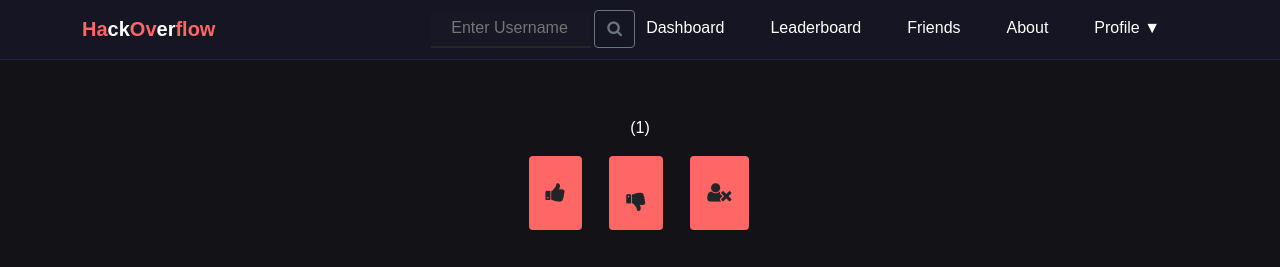
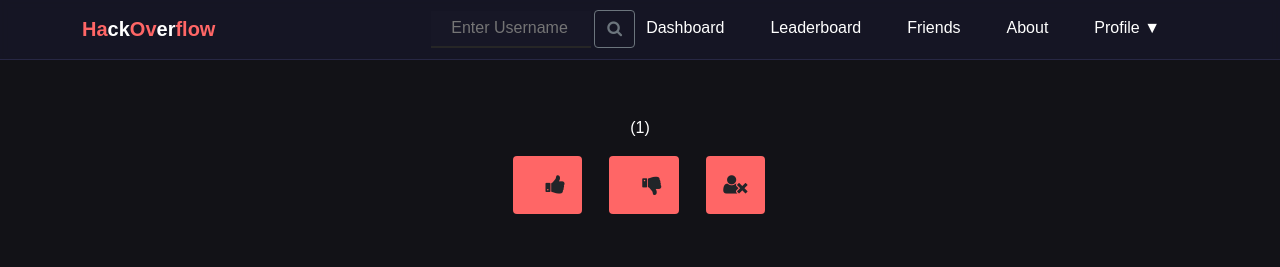
Before and after one commit to prykdev/HackOverflow_1, a React (Create React App) app in the folder client/: page /searchdashboard/1 in a window 1280 px wide. Shown: the top 267 px of the page. Built offline with nearby package versions, Linux system fonts and the light colour scheme; no server answers; sample sign-in values are in the browser's storage.

Commit message:
Changes in Search Dashboard

```diff
--- a/client/package.json
+++ b/client/package.json
@@ -16,7 +16,6 @@
     "react": "^17.0.2",
     "react-bootstrap": "^2.2.2",
     "react-dom": "^17.0.2",
-    "react-loader-spinner": "^6.0.0-0",
     "react-router-dom": "^6.2.2",
     "react-scripts": "^5.0.1",
     "react-toastify": "^8.2.0",
--- a/client/src/Context/appContext.js
+++ b/client/src/Context/appContext.js
@@ -550,13 +550,14 @@ const AppProvider = ({ children }) => {
 
     try {
       let { data } = await authFetch.get(`${BASE_URL}/downvote/${username}`)
+      console.log(data.data)
       const { message } = data.data
       console.log(message)
       dispatch({
         type: GET_DOWNVOTE_SUCCESS,
       })
     } catch (error) {
-      console.log(error.response)
+      console.log(error)
     }
   }
 
--- a/client/src/Pages/SearchDashboard/SearchDashboard.jsx
+++ b/client/src/Pages/SearchDashboard/SearchDashboard.jsx
@@ -13,7 +13,6 @@ import { toast, ToastContainer } from "react-toastify"
 
 const SearchDashboard = () => {
   const {
-    isGithubError,
     name,
     socials,
     upvotes,
@@ -27,8 +26,6 @@ const SearchDashboard = () => {
     getUpVote,
     getDownVote,
     removeVote,
-    isUpVote,
-    isDownVote,
   } = useAppContext()
 
   const location = useLocation()
@@ -37,10 +34,13 @@ const SearchDashboard = () => {
   const username = location.pathname.split("/")[2]
   console.log(username)
 
-  useEffect(async () => {
-    console.log("useeffect")
-    if (username) await searchUser(username)
-  }, [username, status, isUpVote, isDownVote])
+  useEffect(() => {
+    console.log(voteStatus);
+    const user = async () => {
+      if (username) await searchUser(username)
+    }
+    user();
+  }, [username, status, voteStatus])
 
   function handleFriend(username) {
     if (status === "Add Friend") {
@@ -57,7 +57,7 @@ const SearchDashboard = () => {
   }
 
   const handleUpVote = async () => {
-    if (isUpVote) {
+    if (voteStatus === "upvoted") {
       console.log("REMOVE")
       await removeVote(username)
     } else {
@@ -67,7 +67,7 @@ const SearchDashboard = () => {
   }
 
   const handleDownVote = async () => {
-    if (isDownVote) {
+    if (voteStatus === "downvoted") {
       console.log("REMOVE")
       await removeVote(username)
     } else {
@@ -97,8 +97,7 @@ const SearchDashboard = () => {
                 onClick={handleUpVote}
               >
                 <div className='d-flex justify-content-center p-0 m-0'>
-                  {" "}
-                  <p>{upvotes}</p>
+                  {upvotes}
                   <i className='fa fa-thumbs-up fa-lg '></i>
                 </div>
               </button>
@@ -106,9 +105,10 @@ const SearchDashboard = () => {
                 className='btn btn-down  p-3'
                 title='Downvote'
                 onClick={handleDownVote}
-              >
-                <p>{downvotes}</p>
-                <i className='fa fa-thumbs-down fa-lg'></i>
+              ><div className='d-flex justify-content-center p-0 m-0'>
+                  {downvotes}
+                  <i className='fa fa-thumbs-down fa-lg'></i>
+                </div>
               </button>
               <button
                 className='btn btn-add  p-3'
--- a/client/src/Pages/SearchDashboard/SearchDashboard.scss
+++ b/client/src/Pages/SearchDashboard/SearchDashboard.scss
@@ -166,7 +166,10 @@ h6 {
 
 .btn-down{
   background-color: #FF6666 !important;
+}
 
+.btn-up i, .btn-down i{
+  padding-left: 1rem;
 }
 
 .btn-add{
```
Also changed, not shown: 2 other files (tests, documents, lock files or other folders).
